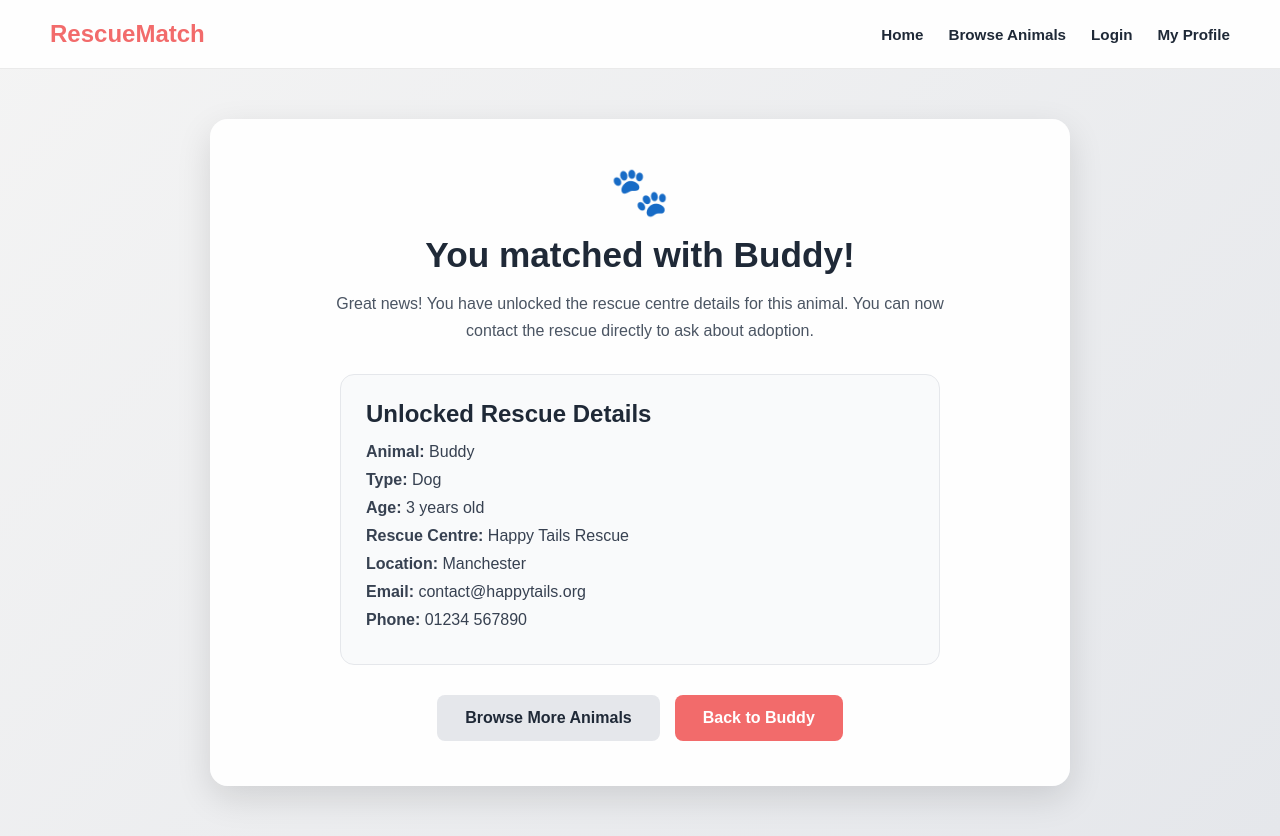
After one commit to Luke-Smith92/RescueMatch, a Flask app: page /match/1 in a window 1280 px wide. The commit adds this page. Run offline with Flask 3, Linux system fonts and the light colour scheme.

Commit message:
Added match page with dynamic routing and rescue details reveal after matching

```diff
--- a/app.py
+++ b/app.py
@@ -26,5 +26,15 @@ def animal_detail(pet_id):
 
     return "Pet not found"
 
+@app.route("/match/<int:pet_id>")
+def match_pet(pet_id):
+    pets = load_pets()
+
+    for pet in pets:
+        if pet["id"] == pet_id:
+            return render_template("match.html", pet=pet)
+
+    return "Pet not found"
+
 if __name__ == "__main__":
     app.run(debug=True)
--- a/static/style.css
+++ b/static/style.css
@@ -229,3 +229,61 @@ body {
         height: 250px;
     }
 }
+.match-page {
+    max-width: 900px;
+    margin: 0 auto;
+    padding: 50px 20px;
+}
+
+.match-card {
+    background: rgba(255, 255, 255, 0.96);
+    border-radius: 18px;
+    padding: 45px 35px;
+    text-align: center;
+    box-shadow: 0 12px 35px rgba(0, 0, 0, 0.12);
+}
+
+.match-icon {
+    font-size: 3rem;
+    margin-bottom: 15px;
+}
+
+.match-card h1 {
+    font-size: 2.2rem;
+    margin-bottom: 15px;
+    color: #1f2937;
+}
+
+.match-message {
+    max-width: 650px;
+    margin: 0 auto 30px;
+    color: #4b5563;
+    line-height: 1.7;
+}
+
+.unlocked-details {
+    max-width: 600px;
+    margin: 0 auto 30px;
+    padding: 25px;
+    text-align: left;
+    background: #f9fafb;
+    border: 1px solid #e5e7eb;
+    border-radius: 14px;
+}
+
+.unlocked-details h2 {
+    margin-bottom: 15px;
+    color: #1f2937;
+}
+
+.unlocked-details p {
+    margin-bottom: 10px;
+    color: #374151;
+}
+
+.match-actions {
+    display: flex;
+    justify-content: center;
+    gap: 15px;
+    flex-wrap: wrap;
+}
--- a/templates/animal.html
+++ b/templates/animal.html
@@ -26,9 +26,10 @@
 
                 <p>{{ pet.description }}</p>
 
-                <a href="#" class="btn primary-btn">
-                    Match with {{ pet.name }}
+                <a href="/match/{{ pet.id }}" class="btn primary-btn">
+                 Match with {{ pet.name }}
                 </a>
+
             </div>
         </div>
     </main>
--- /dev/null
+++ b/templates/match.html
@@ -0,0 +1,51 @@
+<!DOCTYPE html>
+<html lang="en">
+<head>
+    <meta charset="UTF-8">
+    <meta name="viewport" content="width=device-width, initial-scale=1.0">
+    <title>Matched with {{ pet.name }} - RescueMatch</title>
+    <link rel="stylesheet" href="{{ url_for('static', filename='style.css') }}">
+</head>
+<body>
+    <header class="navbar">
+        <div class="logo">RescueMatch</div>
+
+        <nav class="nav-links">
+            <a href="/">Home</a>
+            <a href="/browse">Browse Animals</a>
+            <a href="#">Login</a>
+            <a href="#">My Profile</a>
+        </nav>
+    </header>
+
+    <main class="match-page">
+        <section class="match-card">
+            <div class="match-icon">🐾</div>
+
+            <h1>You matched with {{ pet.name }}!</h1>
+
+            <p class="match-message">
+                Great news! You have unlocked the rescue centre details for this animal.
+                You can now contact the rescue directly to ask about adoption.
+            </p>
+
+            <div class="unlocked-details">
+                <h2>Unlocked Rescue Details</h2>
+
+                <p><strong>Animal:</strong> {{ pet.name }}</p>
+                <p><strong>Type:</strong> {{ pet.type }}</p>
+                <p><strong>Age:</strong> {{ pet.age }} years old</p>
+                <p><strong>Rescue Centre:</strong> {{ pet.rescue_name }}</p>
+                <p><strong>Location:</strong> {{ pet.location }}</p>
+                <p><strong>Email:</strong> {{ pet.email }}</p>
+                <p><strong>Phone:</strong> {{ pet.phone }}</p>
+            </div>
+
+            <div class="match-actions">
+                <a href="/browse" class="btn secondary-btn">Browse More Animals</a>
+                <a href="/animal/{{ pet.id }}" class="btn primary-btn">Back to {{ pet.name }}</a>
+            </div>
+        </section>
+    </main>
+</body>
+</html>
```
